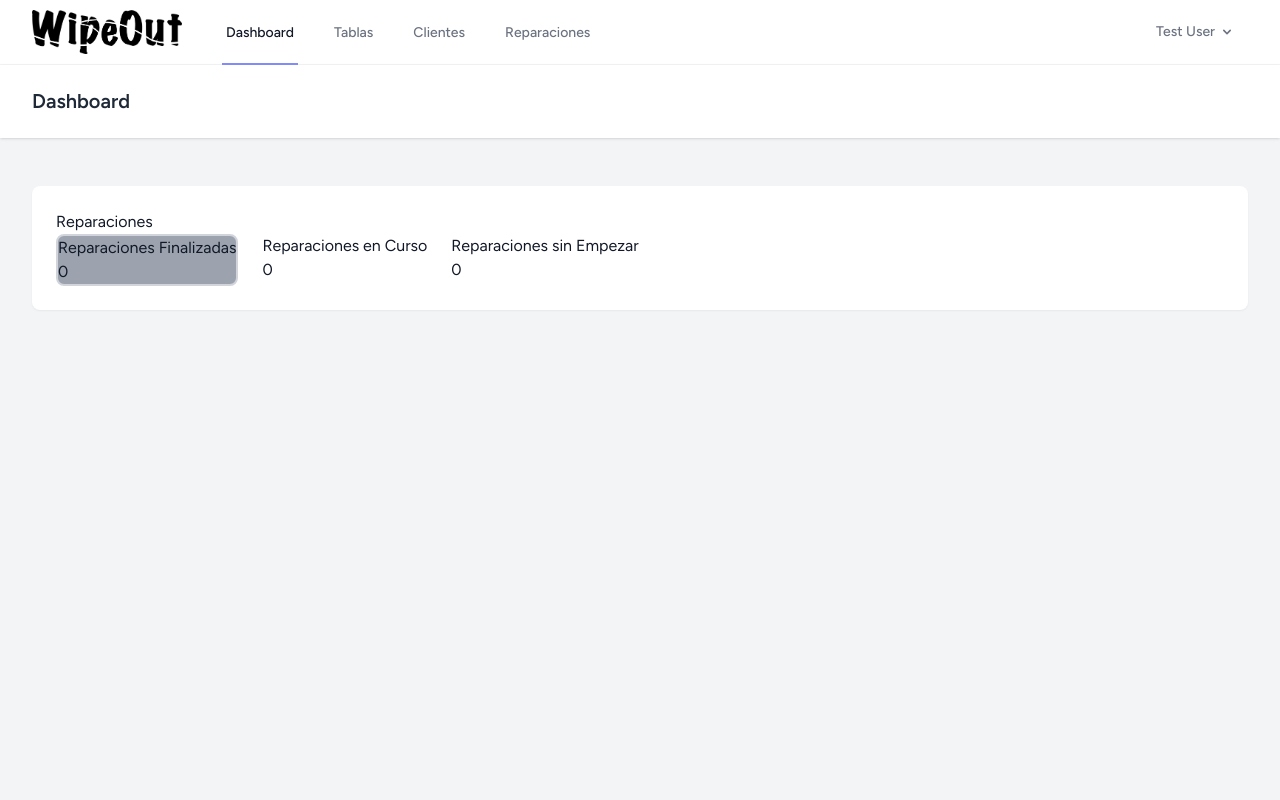
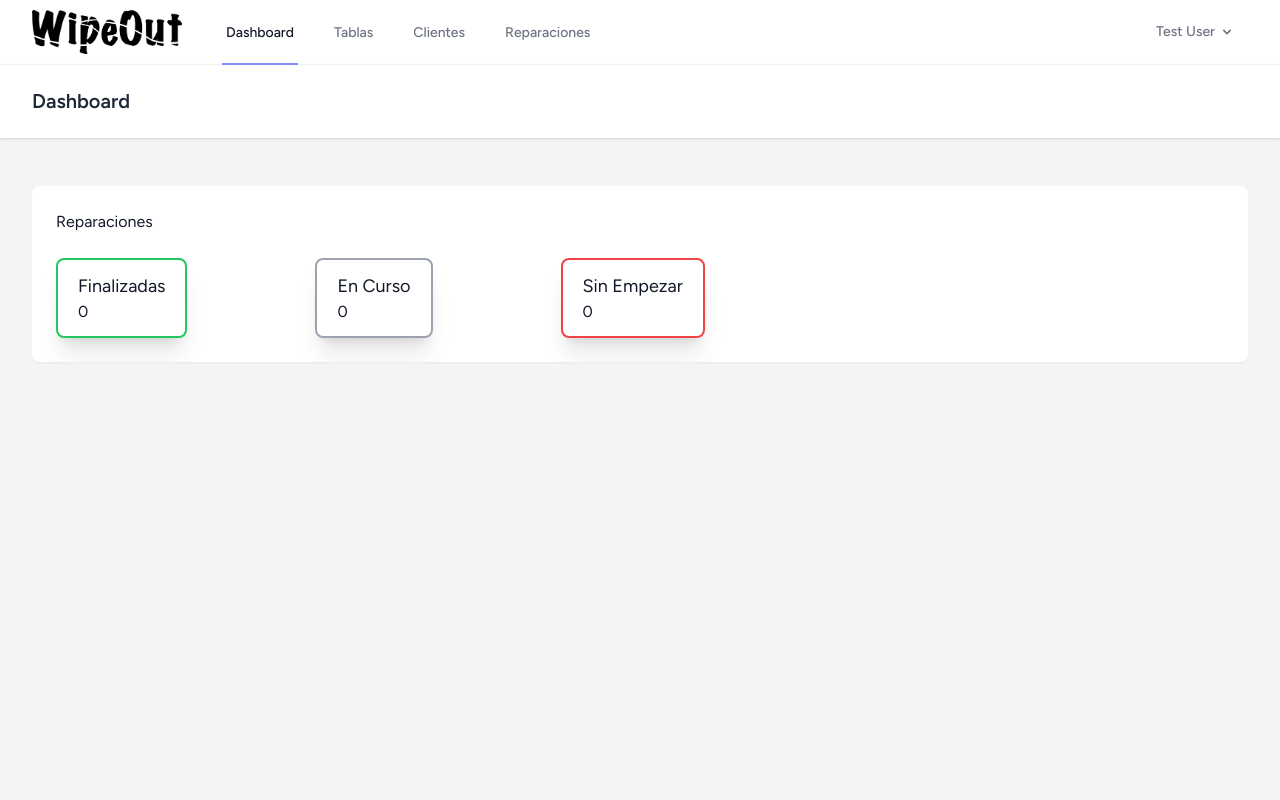
Before and after one commit to krlocho/wipeout_fct, a Laravel app: page /dashboard in a window 1280 px wide. Run offline with Laravel 12, Linux system fonts and the light colour scheme; a user stored in the database is signed in; data comes from the database, SQL or seed files in the repository; data that the repository does not hold is empty; style sheets or scripts are compiled from the project's sources.

Commit message:
aestetics done + linkable boxes

```diff
--- a/app/Http/Controllers/ReparacionController.php
+++ b/app/Http/Controllers/ReparacionController.php
@@ -165,4 +165,13 @@ class ReparacionController extends Controller
             'notStartedRepairs' => $notStartedRepairs,
         ]);
     }
+    public function filtrarPorEstado($estado)
+    {
+        $user_id = Auth::id();
+        $reparaciones = Reparacion::where('user_id', $user_id)
+            ->where('estado', $estado)
+            ->get();
+
+        return view('reparacion.index', compact('reparaciones'));
+    }
 }
--- a/resources/views/components/dings-state.blade.php
+++ b/resources/views/components/dings-state.blade.php
@@ -1,18 +1,18 @@
-<div class=" repair-status-module">
+<div class="flex flex-col gap-6 repair-status-module">
     <h2>Reparaciones</h2>
-    <div class="flex gap-6 repair-status">
-        <div class="bg-gray-400 border-2 border-gray-300 rounded-lg status-item">
-            <h3>Reparaciones Finalizadas</h3>
+    <div class="flex gap-32 repair-status">
+        <a href="{{ route('reparaciones.estado', 'terminado') }}" class="justify-between px-5 py-3 duration-200 border-2 border-green-500 rounded-lg shadow-xl hover:text-white hover:bg-green-900 hover:border-green-900 hover:delay-200 status-item">
+            <h3 class="text-lg ">Finalizadas</h3>
             <p>{{ $completedRepairs }}</p>
-        </div>
-        <div class="status-item">
-            <h3>Reparaciones en Curso</h3>
+        </a>
+        <a href="{{ route('reparaciones.estado', 'en-proceso') }}" class="justify-between px-5 py-3 duration-200 border-2 border-gray-400 rounded-lg shadow-xl status-item hover:bg-gray-500 hover:border-gray-500 hover:delay-200">
+            <h3 class="text-lg ">En Curso</h3>
             <p>{{ $inProgressRepairs }}</p>
-        </div>
-        <div class="status-item">
-            <h3>Reparaciones sin Empezar</h3>
+        </a>
+        <a href="{{ route('reparaciones.estado', 'sin-empezar') }}" class="justify-between px-5 py-3 duration-200 border-2 border-red-500 rounded-lg shadow-xl status-item hover:text-white hover:bg-red-900 hover:border-red-900 hover:delay-200">
+            <h3 class="text-lg ">Sin Empezar</h3>
             <p>{{ $notStartedRepairs }}</p>
-        </div>
+        </a>
     </div>
 </div>
 
--- a/resources/views/reparacion/form.blade.php
+++ b/resources/views/reparacion/form.blade.php
@@ -40,8 +40,8 @@
                         <label for="Estado">Estado</label>
                         <select name="Estado" id="Estado"class="rounded-lg">
 
+                            <option value="sin-empezar">Sin Empezar</option>
                             <option value="en-proceso">En Proceso</option>
-                            <option value="sin-empezar">Sin Empezar</option>
                             <option value="terminado">Terminado</option>
 
                         </select>
--- a/routes/web.php
+++ b/routes/web.php
@@ -30,6 +30,7 @@ Route::middleware('auth')->group(function () {
     Route::resource('/tablas', TablaController::class);
     Route::resource('/clientes', ClienteController::class);
     Route::resource('/reparaciones', ReparacionController::class);
+    Route::get('/reparaciones/estado/{estado}', [ReparacionController::class, 'filtrarPorEstado'])->name('reparaciones.estado');
 });
 
 
```
